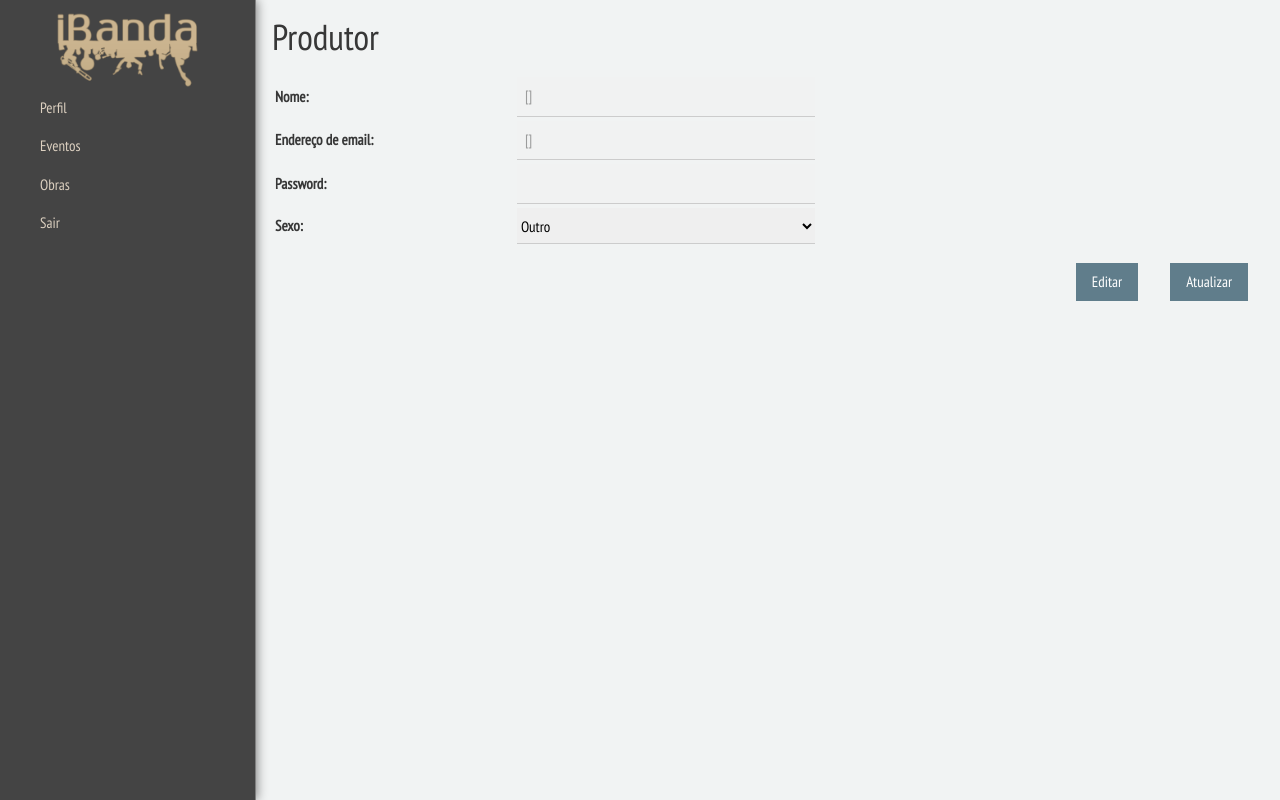
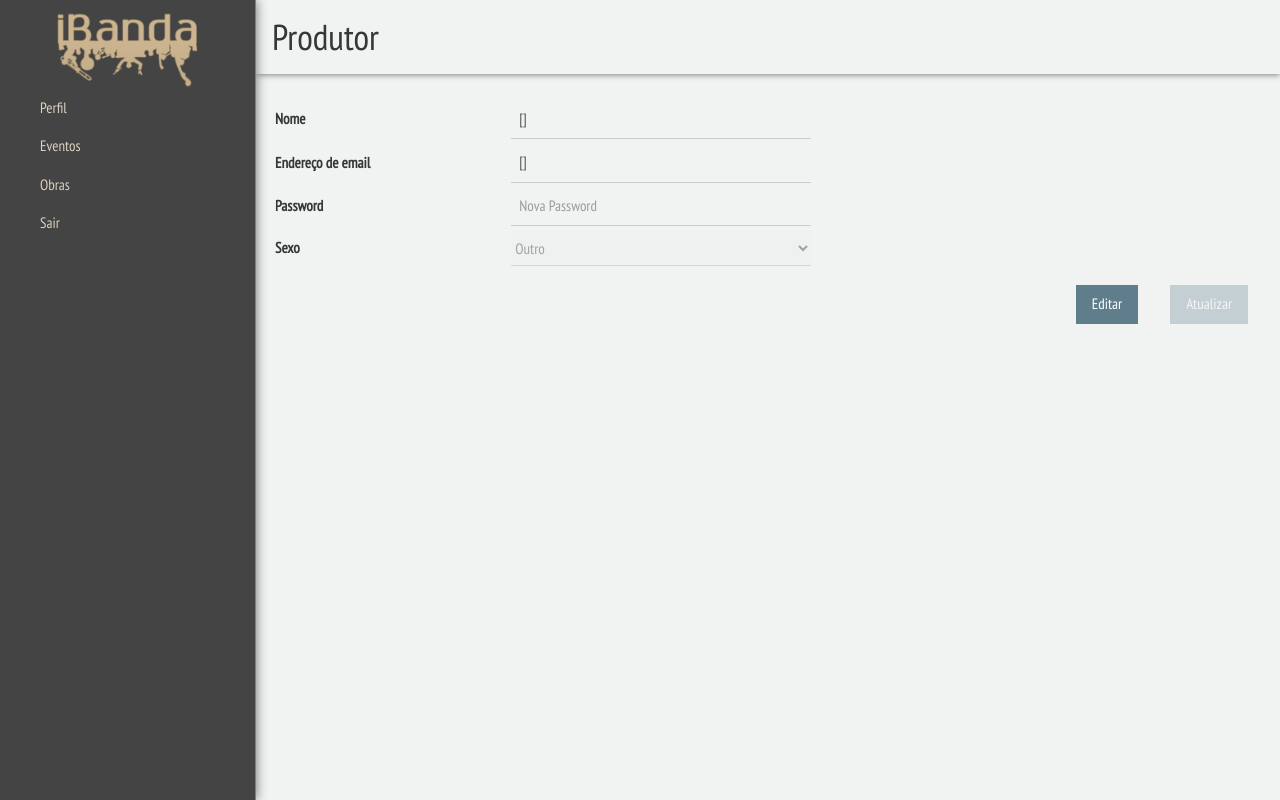
Before and after one commit to ruicalheno133/iBanda, a Node project: template oais/views/produtor/perfil.pug in a window 1280 px wide. Run offline with Node 20 templates, Linux system fonts and the light colour scheme; the template is opened without the code that fills it, so the values that code supplies are empty; some libraries are stand-ins or nearby versions.

Commit message:
perfil produtor

```diff
--- a/oais/views/produtor/perfil.pug
+++ b/oais/views/produtor/perfil.pug
@@ -1,34 +1,35 @@
 extends produtor_layout
 
 block content
-    header.w3-container
+    header.w3-container(style="box-shadow: 0px 1px 6px grey")
         h1 Produtor #{user.nome}
-    form.w3-container(id="formUpdate", user= user._id, style="width: 100%")
+    br
+    form.w3-container(id="formUpdateUser", user= user._id, style="width: 100%")
         table(style="width: 100%")
             tr
                 td
                     label.w3-text
-                    b Nome:
+                    b Nome
                 td
-                    input.w3-input(type='text', name='nome', style='width:40%',placeholder= user.nome, disabled)
+                    input.w3-input(type='text', name='nome', style='width:40%',value= user.nome, disabled)
             tr
                 td
                     label.w3-text
-                        b Endereço de email:
+                        b Endereço de email
                 td
-                    input.w3-input(type='text', name='email', style='width:40%',placeholder= user.email, disabled)
+                    input.w3-input(type='text', name='email', style='width:40%',value= user.email, disabled)
             tr
                 td
                     label.w3-text
-                        b Password:
+                        b Password
                 td
-                    input.w3-input(type='password', name='password', style='width:40%', disabled)
+                    input.w3-input(type='password', name='password', style='width:40%', placeholder = 'Nova Password',disabled)
             tr
                 td
                     label.w3-text
-                        b Sexo:
+                        b Sexo
                 td
-                    select.w3-select(type='text', name='sexo', style='width:40%')
+                    select.w3-select(type='text', name='sexo', style='width:40%', disabled)
                         if user.sexo == "Masculino"
                             option(value="Masculino") Masculino
                             option(value="Feminino") Feminino
@@ -41,5 +42,5 @@
                             option(value="Masculino") Masculino
                             option(value="Feminino") Feminino
                             option(value="Outro"  selected) Outro
-        input.w3-btn.w3-blue-grey.w3-margin.w3-right(type='submit', value='Atualizar', id="buttonUpdate")
+        input.w3-btn.w3-blue-grey.w3-margin.w3-right(type='submit', value='Atualizar', id="buttonUpdateUser", disabled)
         input.w3-btn.w3-blue-grey.w3-margin.w3-right(type='button', value='Editar', id="buttonEdit")
```
